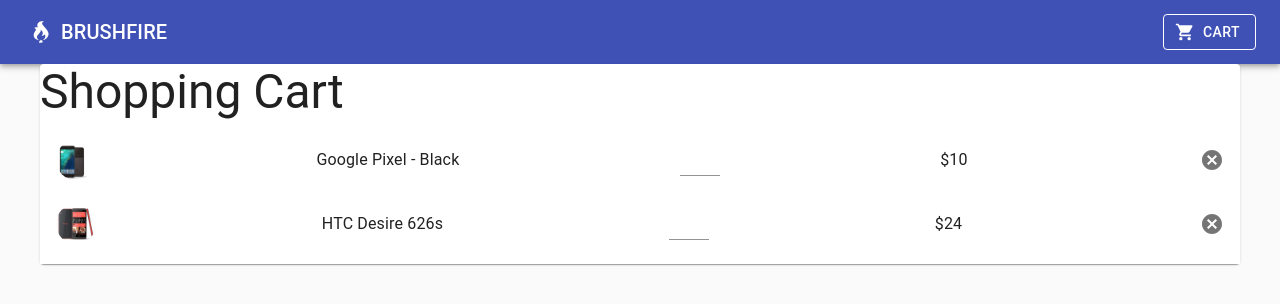
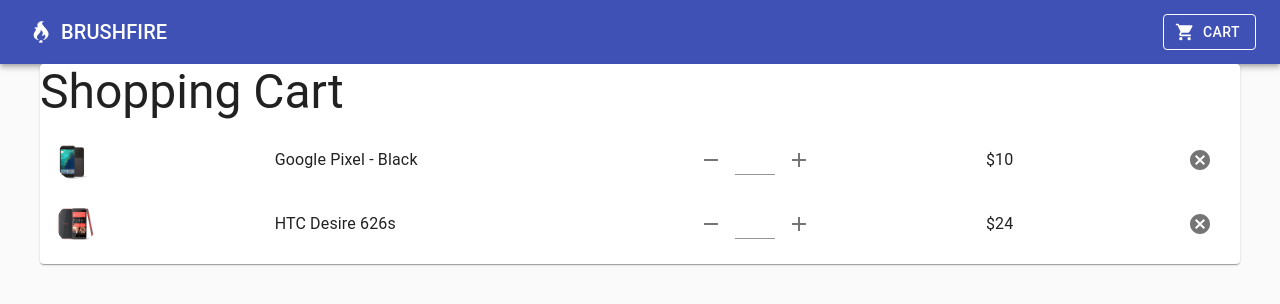
Before and after one commit to jswelsh/react_store, a React (Create React App) app: page /cart in a window 1280 px wide. Shown: the top 304 px of the page. Built offline with nearby package versions, Linux system fonts and the light colour scheme.

Commit message:
add: finished alternate cart

```diff
--- a/src/Cart/index.js
+++ b/src/Cart/index.js
@@ -1,4 +1,4 @@
-import { List, Input, ListItem, ListItemAvatar, ListItemText, Typography } from '@material-ui/core'
+import { List, Input, ListItem, ListItemAvatar, ListItemText, Typography, Grid } from '@material-ui/core'
 import { makeStyles } from '@material-ui/core/styles'
 
 import Avatar from '@material-ui/core/Avatar'
@@ -7,7 +7,10 @@
 import Paper from '@material-ui/core/Paper'
 
 import MoreVertIcon from '@material-ui/icons/MoreVert'
-import CancelIcon from '@material-ui/icons/Cancel';
+import CancelIcon from '@material-ui/icons/Cancel'
+
+import RemoveIcon from '@material-ui/icons/Remove';
+import AddIcon from '@material-ui/icons/Add'
 
 const useStyles = makeStyles((theme) => ({
   root: {
@@ -22,6 +25,9 @@
   PaperW:{
     margin:'auto',
     width: 1200,
+  },
+  Title:{
+    width:250
   },
   inline: {
     display: 'inline',
@@ -63,61 +69,99 @@
   featured: true
 }
   return (
-    <div>
     <Paper className={classes.PaperW}>
-        <Typography variant='h3'>
-          Shopping Cart
-        </Typography>
-    {/* <Paper className={classes.Paper}> */}
-    <List className={classes.root}>
+      <Typography variant='h3'>
+        Shopping Cart
+      </Typography>
+    <List>
       <ListItem  >
-        <ListItemAvatar className={classes.ListItem}>
+      <Grid
+        // spacing={1}
+        container
+        direction="row"
+        justify="space-between"
+        alignItems="center"
+      >
+        <Grid item>
+        <ListItemAvatar>
           <Avatar alt="" src={product.img} />
         </ListItemAvatar>
-        <ListItemText
-          className={classes.ListItem}
-          primary={product.title}
-        />
-        <div className={classes.ListItem}>
+        </Grid>
+        <Grid item>
+        <div className={classes.Title}>
+          <ListItemText primary={product.title}/>
+        </div>
+        </Grid>
+        <Grid item>
+          <IconButton>
+            <RemoveIcon />
+          </IconButton>
           <Input
             className={classes.AmountField}
             type="number" />
-        </div>
-        <Typography
-        className={classes.ListItem}>
+          <IconButton>
+            <AddIcon />
+          </IconButton>
+        </Grid>
+        <Grid item>
+        <Typography>
           ${product.price}
         </Typography>
-        <IconButton edge="end" >
+        </Grid>
+        <Grid item>
+        <IconButton>
           <CancelIcon />
         </IconButton>
+        </Grid>
+
+      </Grid>
       </ListItem>
 
-      <ListItem >
-        <ListItemAvatar className={classes.ListItem}>
+      <ListItem  >
+      <Grid
+        container
+        direction="row"
+        justify="space-between"
+        alignItems="center"
+      >
+        <Grid item>
+        <ListItemAvatar>
           <Avatar alt="" src={product2.img} />
         </ListItemAvatar>
-        <ListItemText
-          className={classes.ListItem}
-          primary={product2.title}
-        />
-        <div className={classes.ListItem}>
+        </Grid>
+        <Grid item>
+        <div className={classes.Title}>
+          <ListItemText primary={product2.title}/>
+        </div>
+        </Grid>
+        <Grid item>
+          <IconButton>
+            <RemoveIcon />
+          </IconButton>
           <Input
             className={classes.AmountField}
             type="number" />
-        </div>
-        <Typography
-          className={classes.ListItem}>
+          <IconButton>
+            <AddIcon />
+          </IconButton>
+        </Grid>
+        <Grid item>
+
+        <Typography>
           ${product2.price}
         </Typography>
-
-        <IconButton edge="end">
+        </Grid>
+        <Grid item>
+        <IconButton>
           <CancelIcon />
         </IconButton>
+        </Grid>
+
+      </Grid>
       </ListItem>
+
       </List>
-      {/* </Paper> */}
     </Paper>
-    </div>
   )
 }
 
```
